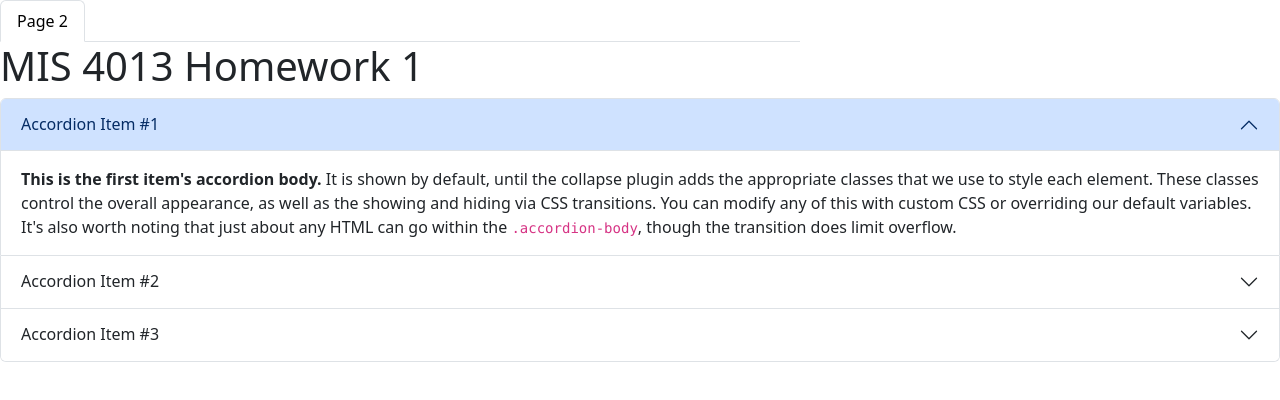
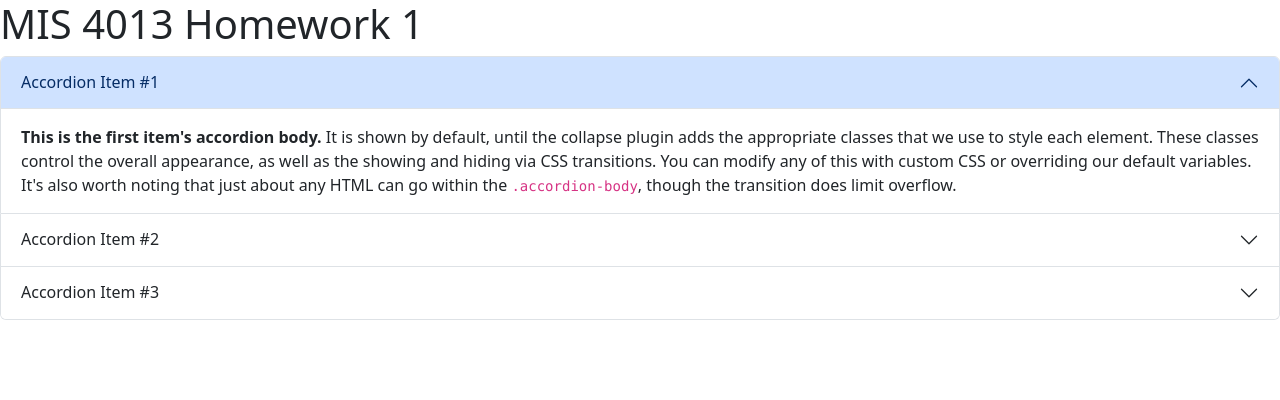
Before and after one commit to Franck-DK/nis4013hw1, a plain HTML site: page index.html in a window 1280 px wide. Drawn offline with nearby package versions, Linux system fonts and the light colour scheme.

Commit message:
Update index.html

```diff
--- a/index.html
+++ b/index.html
@@ -4,19 +4,6 @@
     <meta charset="utf-8">
     <meta name="viewport" content="width=device-width, initial-scale=1">
     <title>Homework 1</title>
-
-
- <div style="width:800px;">
- <ul class="nav nav-tabs">
-     <li class="nav-item">
-         <a class="nav-link active" href="page2.html" target="_self">Page 2</a>
-     </li>
- </ul>
- </div>
-
-
-
-     <link href="page2.html"/>
     <link href="https://cdn.jsdelivr.net/npm/bootstrap@5.3.3/dist/css/bootstrap.min.css" rel="stylesheet" integrity="sha384-QWTKZyjpPEjISv5WaRU9OFeRpok6YctnYmDr5pNlyT2bRjXh0JMhjY6hW+ALEwIH" crossorigin="anonymous">
   </head>
   <body>
```
